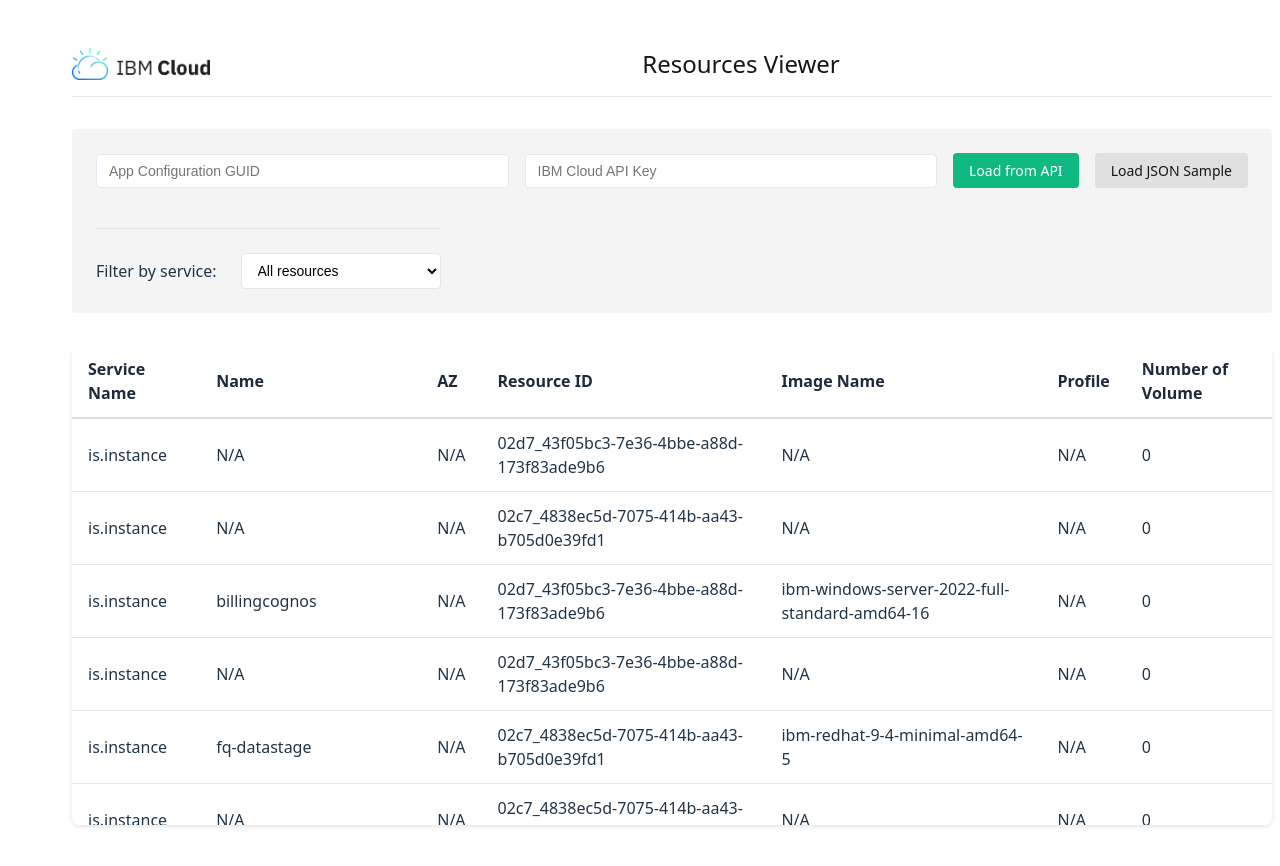
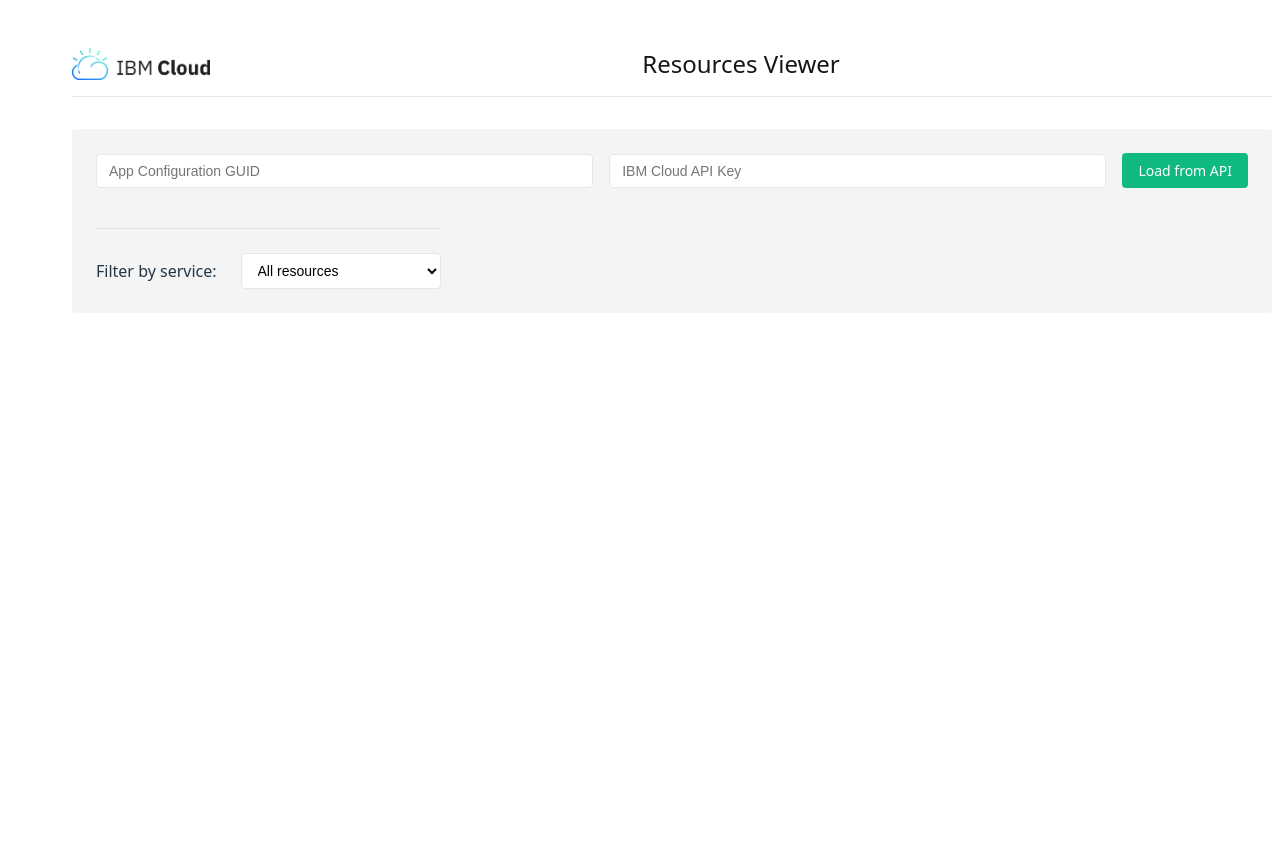
Before and after one commit to lionelmace/resources-viewer, a React (Vite) app: page / in a window 1280 px wide. Shown: the top 866 px of the page. After the commit the page ends 800 px from the top, so only its background shows below. Built offline with nearby package versions, Linux system fonts and the light colour scheme.

Commit message:
clean up

```diff
--- a/src/App.css
+++ b/src/App.css
@@ -5,8 +5,9 @@ body {
   flex-direction: column;
   justify-content: flex-start;
   align-items: center;
-  height: 100vh;
-  overflow: hidden;
+  min-height: 100vh;
+  overflow-y: auto;
+  overflow-x: hidden;
 }
 
 #root {
@@ -22,6 +23,8 @@ body {
   padding: 2rem;
   margin-top: 0;
   padding-top: 0;
+  width: 100%;
+  overflow-y: auto;
 }
 
 .header {
--- a/src/App.tsx
+++ b/src/App.tsx
@@ -40,6 +40,21 @@ interface ServiceOption {
   label: string;
 }
 
+interface ResourceGroup {
+  id: string;
+  name: string;
+  account_id: string;
+  state: string;
+}
+
+interface ResourceGroupsResponse {
+  resources: ResourceGroup[];
+}
+
+interface VSIConfigResponse {
+  configs: VSIConfig[];
+}
+
 const serviceOptions: ServiceOption[] = [
   { value: 'all', label: 'All resources' },
   { value: 'is.instance', label: 'Virtual Server Instances' },
@@ -54,32 +69,17 @@ function App() {
   const [isLoading, setIsLoading] = useState<boolean>(false);
   const [errorMessage, setErrorMessage] = useState<string>('');
   const [successMessage, setSuccessMessage] = useState<string>('');
+  const [resourceInstances, setResourceInstances] = useState<any[]>([]);
+  const [resourceGroups, setResourceGroups] = useState<ResourceGroup[]>([]);
+  const [vsiConfigs, setVsiConfigs] = useState<{ [key: string]: VSIConfig }>({});
   const fileInputRef = useRef<HTMLInputElement>(null);
 
   // Load default data when component mounts
   useEffect(() => {
-    loadDefaultData();
-  }, []);
-
-  useEffect(() => {
     if (configGuid && apiKey) {
-      // eslint-disable-next-line react-hooks/exhaustive-deps
       loadFromAPI();
     }
-    // eslint-disable-next-line react-hooks/exhaustive-deps
   }, [selectedService, configGuid, apiKey]);
-
-  const loadDefaultData = async () => {
-    try {
-      const response = await fetch('/generated/sample.json');
-      const data = await response.json();
-      setVsiData(data);
-      setErrorMessage('');
-    } catch (error) {
-      console.error('Error loading default VSI data:', error);
-      setErrorMessage('Error loading default data');
-    }
-  };
 
   const handleFileUpload = (event: React.ChangeEvent<HTMLInputElement>) => {
     const file = event.target.files?.[0];
@@ -94,8 +94,6 @@ function App() {
         setErrorMessage('');
       } catch {
         setErrorMessage('Invalid JSON file format');
-        // Reload default data if there's an error
-        loadDefaultData();
       }
     };
     reader.readAsText(file);
@@ -134,6 +132,131 @@ function App() {
     }
   };
 
+  const getResourceGroups = async (token: string): Promise<ResourceGroup[]> => {
+    try {
+      const url = '/resources/v2/resource_groups';
+      console.log('Fetching resource groups from:', url);
+      const response = await fetch(url, {
+        method: 'GET',
+        headers: {
+          'Authorization': `Bearer ${token}`,
+          'Accept': 'application/json',
+          'Content-Type': 'application/json'
+        }
+      });
+
+      if (!response.ok) {
+        const errorText = await response.text();
+        console.error('Resource groups error response:', errorText);
+        throw new Error(`Resource groups API error: ${response.status} - ${errorText}`);
+      }
+
+      const data: ResourceGroupsResponse = await response.json();
+      console.log('Resource groups loaded:', data.resources?.length ?? 0);
+      return data.resources || [];
+    } catch (error) {
+      console.error('Resource groups fetch error:', error);
+      throw error;
+    }
+  };
+
+  const getVSIConfig = async (token: string, crn: string): Promise<VSIConfig | null> => {
+    try {
+      const url = `/api/apprapp/config_aggregator/v1/instances/${configGuid}/configs?resource_crn=${encodeURIComponent(crn)}`;
+      console.log('Fetching VSI config from:', url);
+      const response = await fetch(url, {
+        method: 'GET',
+        headers: {
+          'Authorization': `Bearer ${token}`,
+          'Accept': 'application/json',
+          'Content-Type': 'application/json'
+        }
+      });
+
+      if (!response.ok) {
+        const errorText = await response.text();
+        console.error('VSI config error response:', errorText);
+        return null;
+      }
+
+      const data: VSIConfigResponse = await response.json();
+      return data.configs?.[0] || null;
+    } catch (error) {
+      console.error('VSI config fetch error:', error);
+      return null;
+    }
+  };
+
+  const loadResourceInstances = async (token: string) => {
+    if (!configGuid || !apiKey) {
+      setErrorMessage('Please enter both Config GUID and API Key');
+      return;
+    }
+
+    setIsLoading(true);
+    setErrorMessage('');
+    setSuccessMessage('');
+
+    try {
+      // First, get all resource groups
+      const groups = await getResourceGroups(token);
+      setResourceGroups(groups);
+
+      // Then, fetch resources for each group
+      const allResources = [];
+      const vsiConfigsMap: { [key: string]: VSIConfig } = {};
+
+      for (const group of groups) {
+        const url = `/resources/v2/resource_instances?resource_group_id=${group.id}`;
+        console.log(`Fetching resources for group ${group.name} from:`, url);
+        const response = await fetch(url, {
+          method: 'GET',
+          headers: {
+            'Authorization': `Bearer ${token}`,
+            'Accept': 'application/json',
+            'Content-Type': 'application/json'
+          }
+        });
+
+        if (!response.ok) {
+          const errorText = await response.text();
+          console.error(`Resource instances error response for group ${group.name}:`, errorText);
+          continue;
+        }
+
+        const data = await response.json();
+        const resources = data.resources || [];
+
+        // Add resource group name to each resource
+        resources.forEach((resource: any) => {
+          resource.resource_group_name = group.name;
+        });
+
+        // For VSI resources, fetch their config
+        for (const resource of resources) {
+          if (resource.resource_id === 'is.instance') {
+            const config = await getVSIConfig(token, resource.crn);
+            if (config) {
+              vsiConfigsMap[resource.crn] = config;
+            }
+          }
+        }
+
+        allResources.push(...resources);
+      }
+
+      setResourceInstances(allResources);
+      setVsiConfigs(vsiConfigsMap);
+      console.log('Total resources loaded:', allResources.length);
+      console.log('VSI configs loaded:', Object.keys(vsiConfigsMap).length);
+    } catch (error) {
+      console.error('Resource instances fetch error:', error);
+      setErrorMessage(error instanceof Error ? error.message : 'Unknown error occurred');
+    } finally {
+      setIsLoading(false);
+    }
+  };
+
   const loadFromAPI = async () => {
     if (!configGuid || !apiKey) {
       setErrorMessage('Please enter both Config GUID and API Key');
@@ -145,12 +268,11 @@ function App() {
     setSuccessMessage('');
 
     try {
-      console.log('Starting API call process...');
       const token = await getIAMToken(apiKey);
-      console.log('Token received, calling API...');
 
-      // Build API URL
+      // Existing API call
       let url = `/api/apprapp/config_aggregator/v1/instances/${configGuid}/configs`;
+      console.log('Fetching configs from:', url);
       if (selectedService !== 'all') {
         url += `?service_name=${selectedService}`;
       }
@@ -165,21 +287,29 @@ function App() {
 
       if (!response.ok) {
         const errorText = await response.text();
-        console.error('API error response:', errorText);
         throw new Error(`API error: ${response.status} - ${errorText}`);
       }
 
       const data = await response.json();
-      console.log('Data received successfully');
       setVsiData(data);
       setErrorMessage('');
       setSuccessMessage('API loaded successfully!');
+
+      // NEW: Load resource instances as well
+      await loadResourceInstances(token);
+
     } catch (error) {
-      console.error('Detailed API error:', error);
       setErrorMessage(error instanceof Error ? error.message : 'Unknown error occurred');
     } finally {
       setIsLoading(false);
     }
+  };
+
+  const shortenCRN = (crn: string): string => {
+    if (!crn) return 'N/A';
+    const parts = crn.split(':');
+    if (parts.length < 7) return crn;
+    return `${parts[0]}:${parts[1]}:${parts[2]}:${parts[3]}:${parts[4]}:${parts[5]}...`;
   };
 
   return (
@@ -227,12 +357,6 @@ function App() {
               {isLoading ? 'Loading...' : 'Load from API'}
             </button>
           </div>
-          <button
-            onClick={loadDefaultData}
-            className="default-button"
-          >
-            Load JSON Sample
-          </button>
         </div>
         <div className="filter-api-row" style={{ display: 'flex', alignItems: 'center', justifyContent: 'space-between', marginTop: 16 }}>
           <div className="filter-group" style={{ marginBottom: 0, display: 'flex', alignItems: 'center' }}>
@@ -265,55 +389,59 @@ function App() {
         </div>
       </div>
 
-      <div className="table-container" style={{ maxHeight: '480px', overflowY: 'auto', overflowX: 'auto' }}>
-        {vsiData && Array.isArray(vsiData.configs) && vsiData.configs.length > 0 ? (
+      {resourceInstances.length > 0 && (
+        <div className="table-container" style={{ maxHeight: '480px', overflowY: 'auto', overflowX: 'auto', marginTop: 24 }}>
           <table className="vsi-table">
             <thead>
               <tr>
-                {/* <th>Account ID</th> removed */}
+                <th>Name</th>
                 <th>Service Name</th>
-                <th>Name</th>
-                <th>AZ</th>
-                <th>Resource ID</th>
+                <th>Resource Group</th>
+                <th>Region</th>
+                <th>Created At</th>
+                <th>Zone</th>
                 <th>Image Name</th>
                 <th>Profile</th>
-                <th>Number of Volume</th>
+                <th>Number of Volumes</th>
               </tr>
             </thead>
             <tbody>
-              {vsiData.configs
-                .filter(config =>
+              {resourceInstances
+                .filter(instance =>
                   selectedService === 'all'
                     ? true
-                    : config.about.service_name === selectedService
+                    : selectedService === 'is.instance'
+                      ? instance.resource_id === 'is.instance'
+                      : instance.resource_id === selectedService
                 )
-                .filter(config =>
-                  selectedService === 'all'
-                    ? true
-                    : config.about.config_type === 'instance'
-                )
-                .map((config, index) => (
-                  <tr key={index}>
-                    {/* <td>{config.about.account_id || 'N/A'}</td> removed */}
-                    <td>
-                      {config.config?.service_name ||
-                       config.about.service_name ||
-                       'N/A'}
-                    </td>
-                    <td>{config.about.resource_name || 'N/A'}</td>
-                    <td>{config.config_v2?.zone || 'N/A'}</td>
-                    <td>{config.config?.resource_id || 'N/A'}</td>
-                    <td>{config.config?.vm_image_name || 'N/A'}</td>
-                    <td>{config.config_v2?.profile || 'N/A'}</td>
-                    <td>{Array.isArray(config.config_v2?.boot_volume) ? config.config_v2.boot_volume.length : 0}</td>
-                  </tr>
-                ))}
+                .map((instance, idx) => (
+                <tr key={idx}>
+                  <td>{instance.name || 'N/A'}</td>
+                  <td>{instance.resource_id || 'N/A'}</td>
+                  <td>{instance.resource_group_name || 'N/A'}</td>
+                  <td>{instance.region_id || 'N/A'}</td>
+                  <td>{instance.created_at ? new Date(instance.created_at).toISOString().split('T')[0] : 'N/A'}</td>
+                  {instance.resource_id === 'is.instance' && vsiConfigs[instance.crn] ? (
+                    <>
+                      <td>{vsiConfigs[instance.crn]?.config_v2?.zone || 'N/A'}</td>
+                      <td>{vsiConfigs[instance.crn]?.config?.vm_image_name || 'N/A'}</td>
+                      <td>{vsiConfigs[instance.crn]?.config_v2?.profile || 'N/A'}</td>
+                      <td>{Array.isArray(vsiConfigs[instance.crn]?.config_v2?.boot_volume) ? vsiConfigs[instance.crn]?.config_v2?.boot_volume.length : 0}</td>
+                    </>
+                  ) : (
+                    <>
+                      <td>N/A</td>
+                      <td>N/A</td>
+                      <td>N/A</td>
+                      <td>N/A</td>
+                    </>
+                  )}
+                </tr>
+              ))}
             </tbody>
           </table>
-        ) : (
-          <p>No data available.</p>
-        )}
-      </div>
+        </div>
+      )}
     </div>
   );
 }
--- a/vite.config.ts
+++ b/vite.config.ts
@@ -17,6 +17,12 @@ export default defineConfig({
         changeOrigin: true,
         rewrite: (path) => path.replace(/^\/api/, ''),
         secure: false
+      },
+      '/resources': {
+        target: 'https://resource-controller.cloud.ibm.com',
+        changeOrigin: true,
+        rewrite: (path) => path.replace(/^\/resources/, ''),
+        secure: false
       }
     }
   }
```
Also changed, not shown: 1 other file (tests, documents, lock files or other folders).
